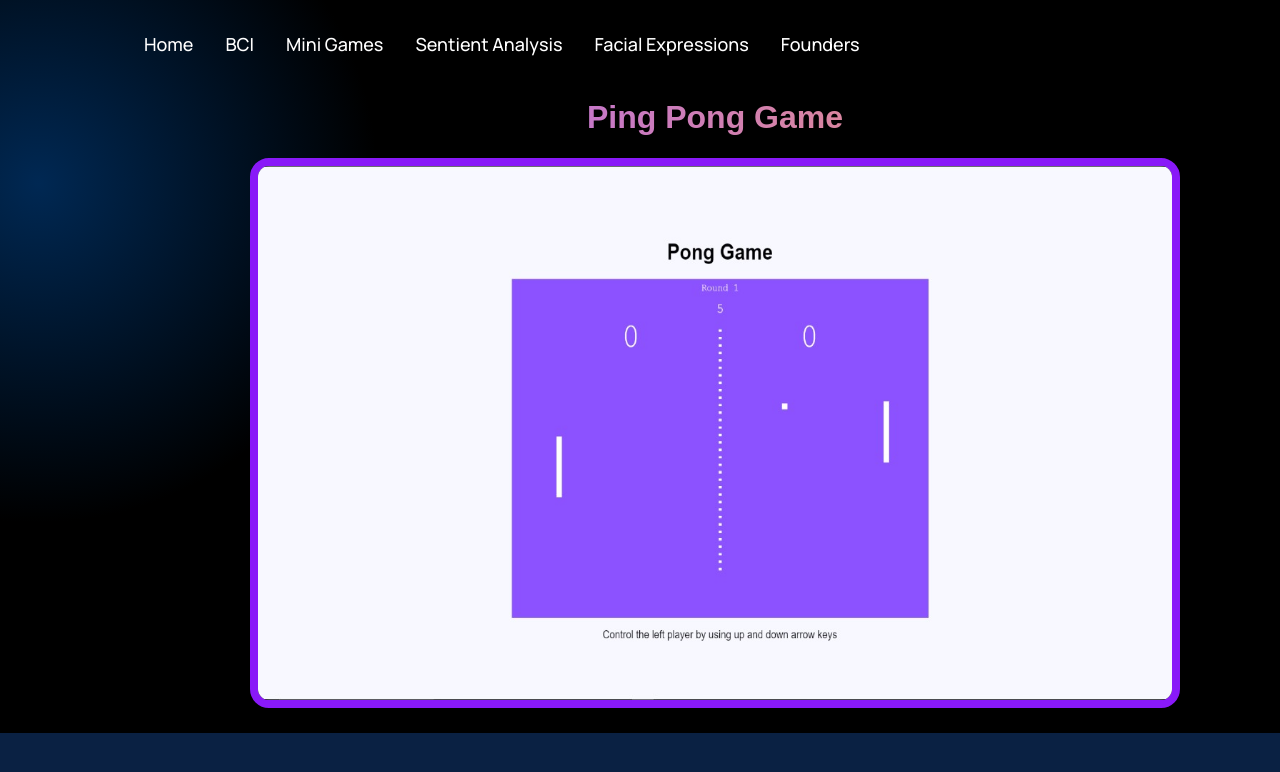
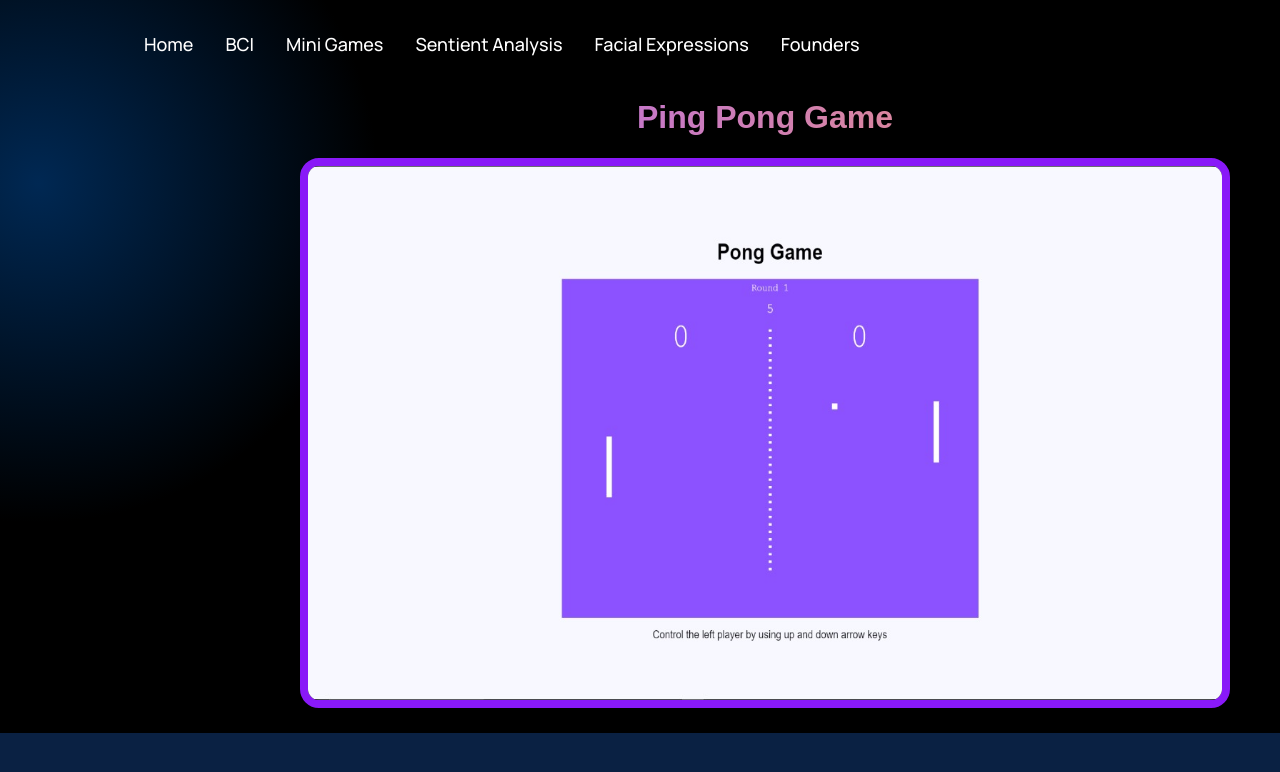
Before and after one commit to sagargarg0410/BrainComputerInterface, a React (Create React App) app in the folder Website/: page /Games in a window 1280 px wide. Shown: the top 772 px of the page. Built offline with nearby package versions, Linux system fonts and the light colour scheme.

Commit message:
Padding change

```diff
--- a/Website/src/pages/minigame/Minigame.css
+++ b/Website/src/pages/minigame/Minigame.css
@@ -1,11 +1,11 @@
-.pingContainer{
+.pingContainer {
     display: flex;
-    padding-left: 200px;
+    padding-left: 250px;
     flex-direction: row;
     align-items: center;
 }
 
-.pingimg img{
+.pingimg img {
     border: 1px solid #8919f8;
     border-radius: 19px;
     border-width: 8px;
@@ -13,10 +13,12 @@
     height: 550px;
     transition: transform .3s;
 }
-.pingimg img:hover{
+
+.pingimg img:hover {
     transform: scale(1.1);
 }
-.pingimg{
+
+.pingimg {
     padding-top: 10px;
     padding-left: 50px;
     margin-bottom: 20px;
```
